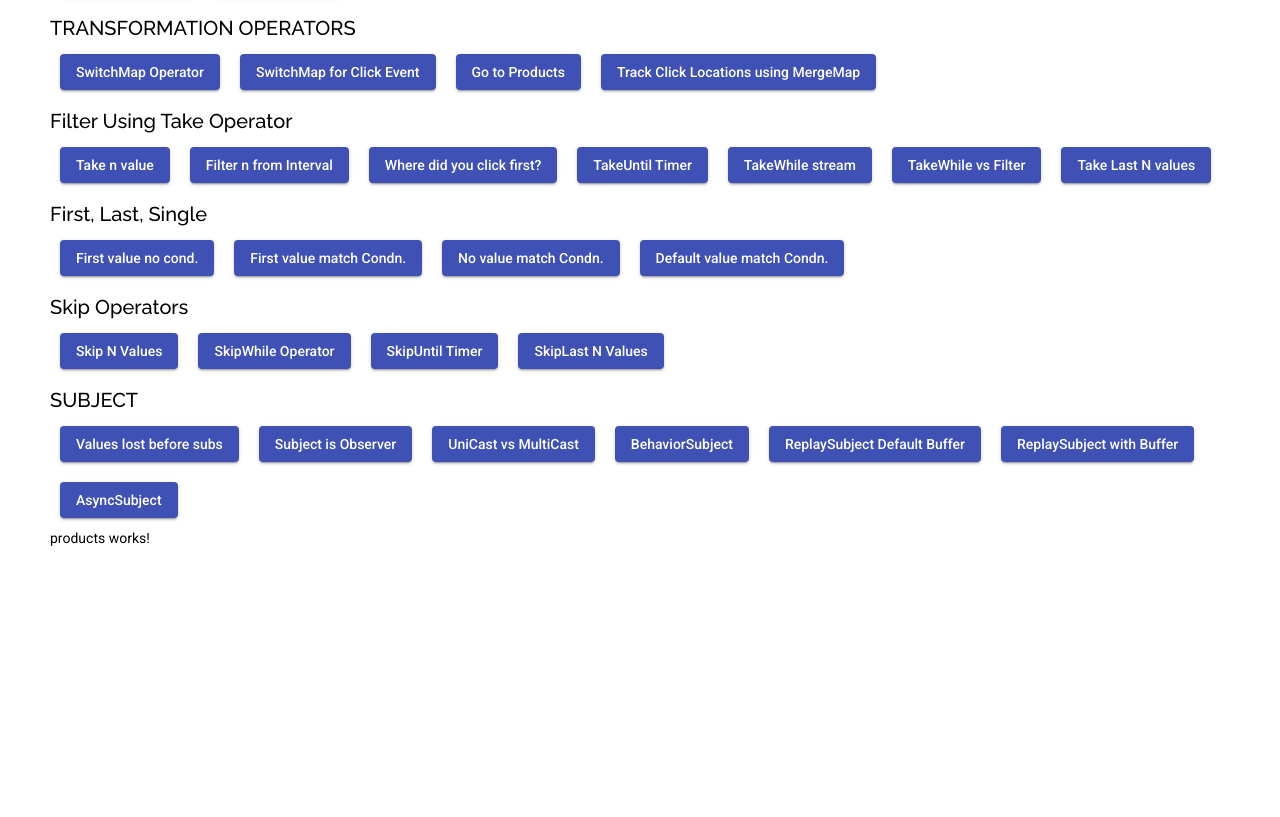
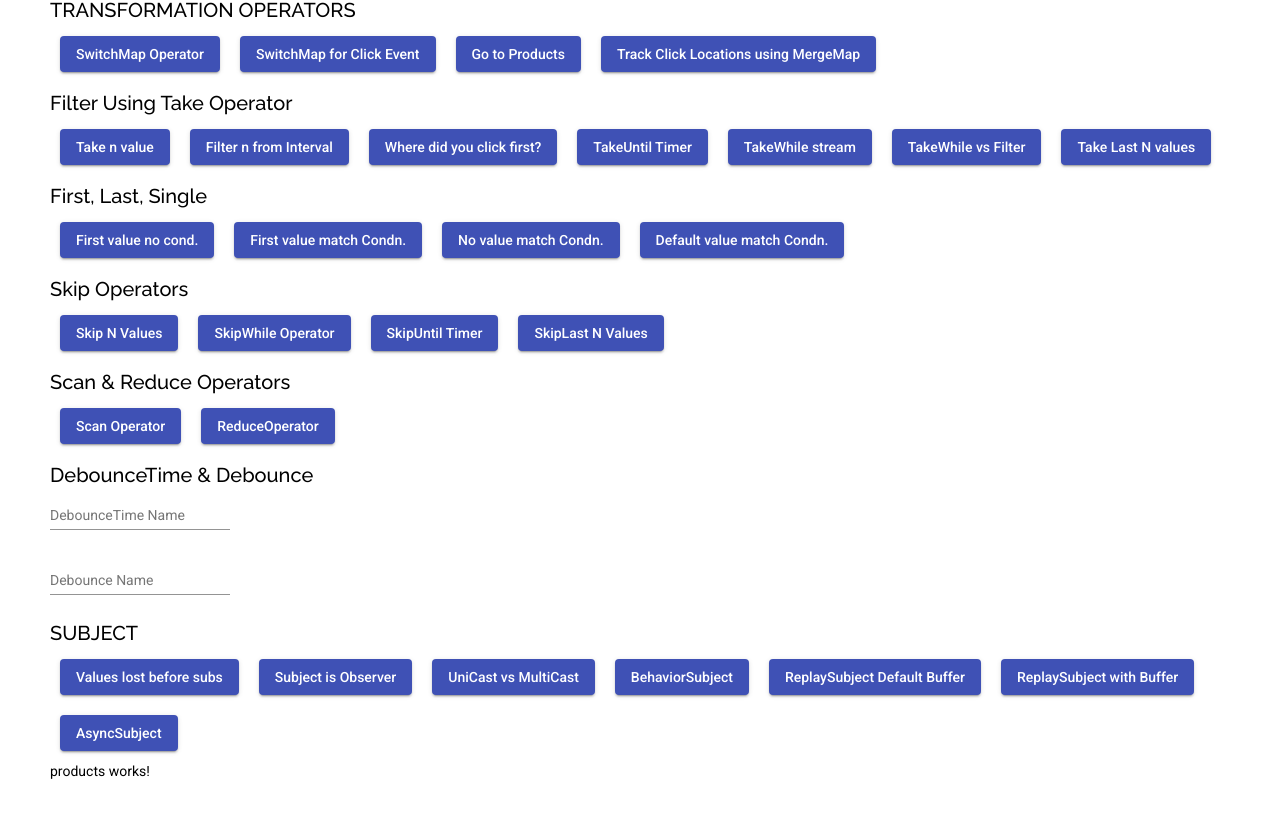
Before and after one commit to iswarya15/RXJS, an Angular app: page /products/1 in a window 1280 px wide. Shown: the part 583-1400 px from the top of the page. Before the commit the page ends 1181 px from the top, so only its background shows below. Built offline with nearby package versions, Linux system fonts and the light colour scheme.

Commit message:
Scan, Reduce, Debounce Operators

```diff
--- a/src/app/app.component.html
+++ b/src/app/app.component.html
@@ -1,9 +1,6 @@
 <h1>RXJS</h1>
 
-<p>
-  `Rx` stands for Reactive Programming which refers to Programming with
-  asynchronous data streams.
-</p>
+<h3>Check Console for Results!!</h3>
 
 <h2>CREATION OPERATORS</h2>
 <button (click)="creationOperators()" mat-raised-button color="primary">
--- a/src/app/subject/subject.component.ts
+++ b/src/app/subject/subject.component.ts
@@ -5,6 +5,8 @@ import {
   Observable,
   ReplaySubject,
   Subject,
+  fromEvent,
+  takeUntil,
 } from 'rxjs';
 
 @Component({
@@ -14,11 +16,17 @@ import {
 })
 export class SubjectComponent implements OnInit {
   subject$ = new Subject();
+  _closed$: Subject<boolean> = new Subject<boolean>();
   constructor() {}
 
-  ngOnInit(): void {}
+  ngOnInit(): void {
+    fromEvent(document, 'scroll')
+      .pipe(takeUntil(this._closed$))
+      .subscribe(() => console.log('Mosue Down'));
+  }
 
   valuesBeforeSubs() {
+    this._closed$.next(true);
     this.subject$.next(0); //0 is not received since subscription happens only after they emit values
     console.log('0 is lost since the subject$ is not yet subscribed');
     this.subject$.subscribe((val) =>
--- a/src/app/transform/transform.component.html
+++ b/src/app/transform/transform.component.html
@@ -71,3 +71,32 @@
     SkipLast N Values
   </button>
 </div>
+
+<h2>Scan & Reduce Operators</h2>
+<div style="display: flex; width: 100%; flex-wrap: wrap">
+  <button (click)="scanValues()" mat-raised-button color="primary">
+    Scan Operator
+  </button>
+  <button (click)="reduceValues()" mat-raised-button color="primary">
+    ReduceOperator
+  </button>
+</div>
+
+<h2>DebounceTime & Debounce</h2>
+<div style="display: flex; width: 100%; flex-wrap: wrap">
+  <form [formGroup]="myForm">
+    <div style="margin-bottom: 8px">
+      <mat-form-field>
+        <mat-label>DebounceTime Name</mat-label>
+        <input matInput type="text" formControlName="firstName" />
+      </mat-form-field>
+    </div>
+
+    <div>
+      <mat-form-field>
+        <mat-label>Debounce Name</mat-label>
+        <input matInput type="text" formControlName="lastName" />
+      </mat-form-field>
+    </div>
+  </form>
+</div>
--- a/src/app/transform/transform.component.ts
+++ b/src/app/transform/transform.component.ts
@@ -5,7 +5,9 @@ import {
   ViewChild,
   ElementRef,
 } from '@angular/core';
+import { FormControl, FormGroup } from '@angular/forms';
 import { MatButton } from '@angular/material/button';
+
 import {
   Observable,
   fromEvent,
@@ -27,6 +29,10 @@ import {
   skipWhile,
   skipUntil,
   skipLast,
+  scan,
+  reduce,
+  debounceTime,
+  debounce,
 } from 'rxjs';
 
 @Component({
@@ -41,9 +47,25 @@ export class TransformComponent implements OnInit, AfterViewInit {
   @ViewChild('clickLocation', { static: true }) clickLocation!: MatButton;
   @ViewChild('firstClick', { static: true }) firstClick!: MatButton;
 
+  myForm = new FormGroup({
+    firstName: new FormControl(),
+    lastName: new FormControl(),
+  });
+  delay: number = 1000;
+
   constructor() {}
 
-  ngOnInit(): void {}
+  ngOnInit(): void {
+    this.myForm.controls.firstName.valueChanges
+      .pipe(debounceTime(1000)) //only emits change after 1s
+      .subscribe((data) => console.log('Form name value changed => ', data));
+
+    this.myForm.controls.lastName.valueChanges
+      .pipe(debounce(() => interval(this.delay))) //debounce takes in Observable which decides the delay
+      .subscribe((value) =>
+        console.log('Form LastName value chanhed => ', value)
+      );
+  }
 
   ngAfterViewInit(): void {
     this.switchMapforClick();
@@ -247,4 +269,21 @@ export class TransformComponent implements OnInit, AfterViewInit {
     // SkipLast delays the value. Use tap to check
     obs$.subscribe((val) => console.log('Skip Last N Values => ', val));
   }
+
+  // When the second value arrives from source observable, the result of previous step becomes acc. The scan then emits a new value which becomes the acc for third input.
+  scanValues() {
+    const obs$: Observable<number> = of(1, 2, 3, 4, 5);
+
+    obs$
+      .pipe(scan((acc, val) => acc * val, 2)) //2 is the initial seed value (acc)
+      .subscribe((val) => console.log('Scanned values => ', val)); //emits intermediatory result at each step
+  }
+
+  reduceValues() {
+    const obs$: Observable<number> = of(1, 2, 3, 4, 5);
+
+    obs$
+      .pipe(reduce((acc, val) => acc + val, 0)) // 0 is the initial seed value(acc)
+      .subscribe((val) => console.log('Reduce Final value => ', val)); //emits only the final value
+  }
 }
--- a/src/styles.css
+++ b/src/styles.css
@@ -6,6 +6,7 @@ body {
   margin: 50px;
   color: black;
   font-family: 'Raleway', sans-serif;
+  margin-top: 20px;
 }
 
 /* html, body { height: 100%; }
```
Also changed, not shown: src/app/app.module.ts (+13 -1 lines), 1 other file (tests, documents, lock files or other folders).
